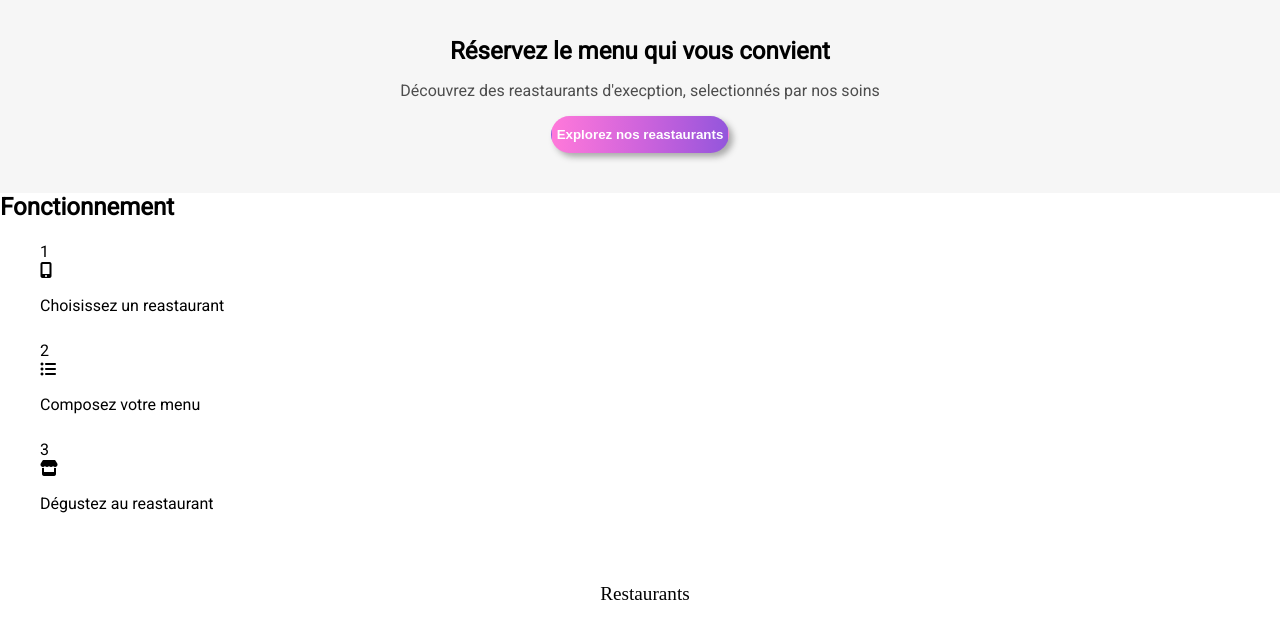
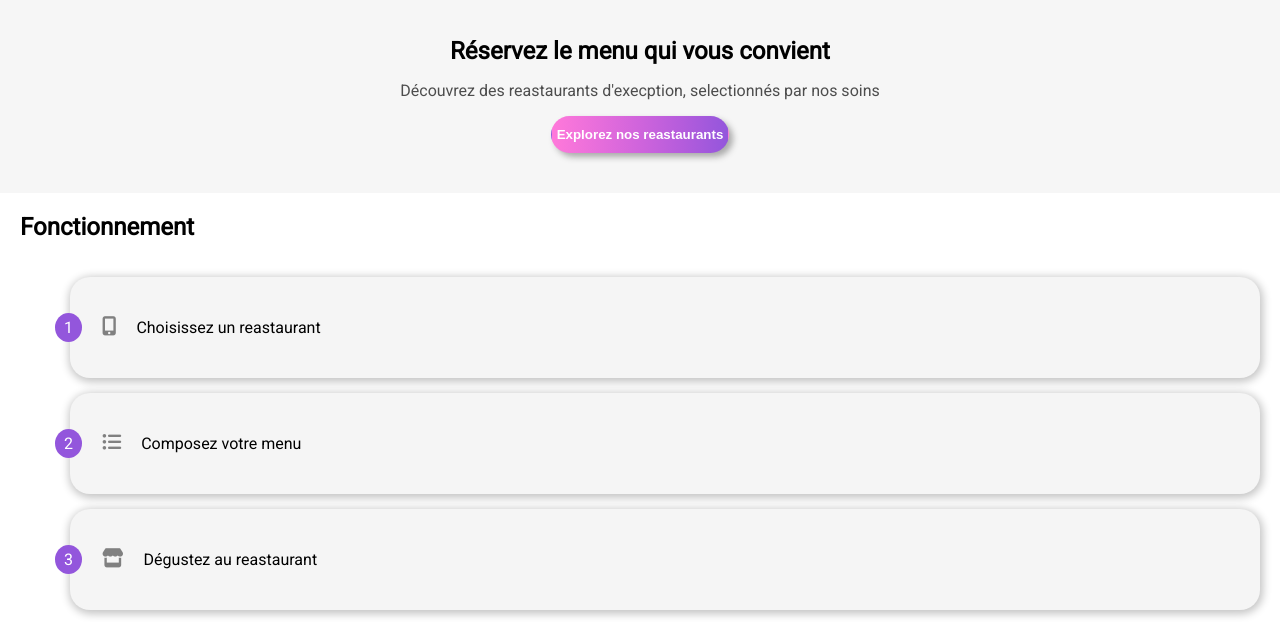
Before and after one commit to Dylan-BOUQUET/BouquetDylan_3_20082021, a website: page index.html in a window 1280 px wide. Shown: the part 147-769 px from the top of the page. Drawn offline with Linux system fonts and the light colour scheme; a web font is replaced by a local one.

Commit message:
update scss

```diff
--- a/sass/main.scss
+++ b/sass/main.scss
@@ -5,3 +5,81 @@
 @import "./Layout/header", "./Layout/footer", "./Layout/about", "./Layout/howto", "./Layout/resto", "./Layout/loader", "./Layout/menu";
 
 @import "./Components/maps", "./Components/btn-about", "./Components/howto-btn", "./Components/btn-card", "./Components/heart-icon", "./Components/menus-header";
+
+
+
+.operation {
+
+    margin-bottom: 50px;
+
+}
+
+
+.operation h2 {
+
+    padding: 20px;
+
+}
+
+
+.operation__steps {
+
+    list-style-type: none;
+
+}
+
+.operation__steps li {
+
+    display: flex;
+    flex-direction: row;
+    justify-content: flex-start;
+    align-items: center;
+    flex-wrap: nowrap;
+    padding: 25px;
+    margin: 15px 20px 15px 30px;
+    border-radius: 20px;
+    box-shadow: 1px 2px 8px 2px #c4c4c4;
+    background-color: #f5f5f5;
+
+}
+
+
+.operation__steps li p {
+
+    font-weight: 500;
+    margin-left: 20px;
+
+}
+
+
+.operation__steps li:hover {
+
+    background: #f2eafb;
+}
+
+
+.operation__steps li:hover .fas {
+
+    color: #9356dc;
+
+}
+
+
+.operation__steps--number {
+
+    background-color: #9356dc;
+    color: white;
+    border-radius: 50%;
+    padding: 5px 9px;
+    margin-left: -40px;
+
+}
+
+
+.operation__steps--icon {
+
+    color: grey;
+    font-size: 1.2rem;
+    margin-left: 20px;
+
+}
```
Also changed, not shown: public/css/style.css, 1 other file.
